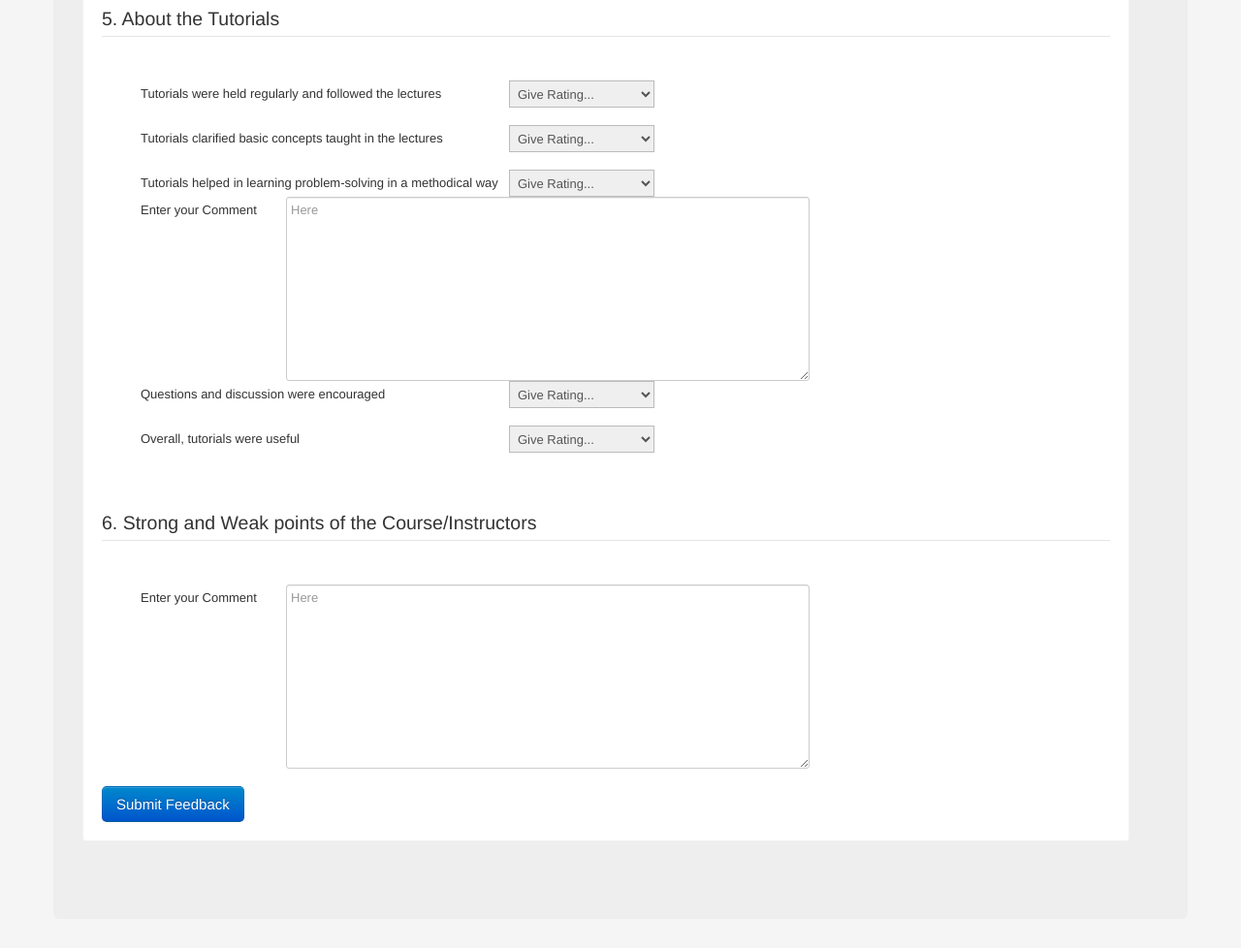
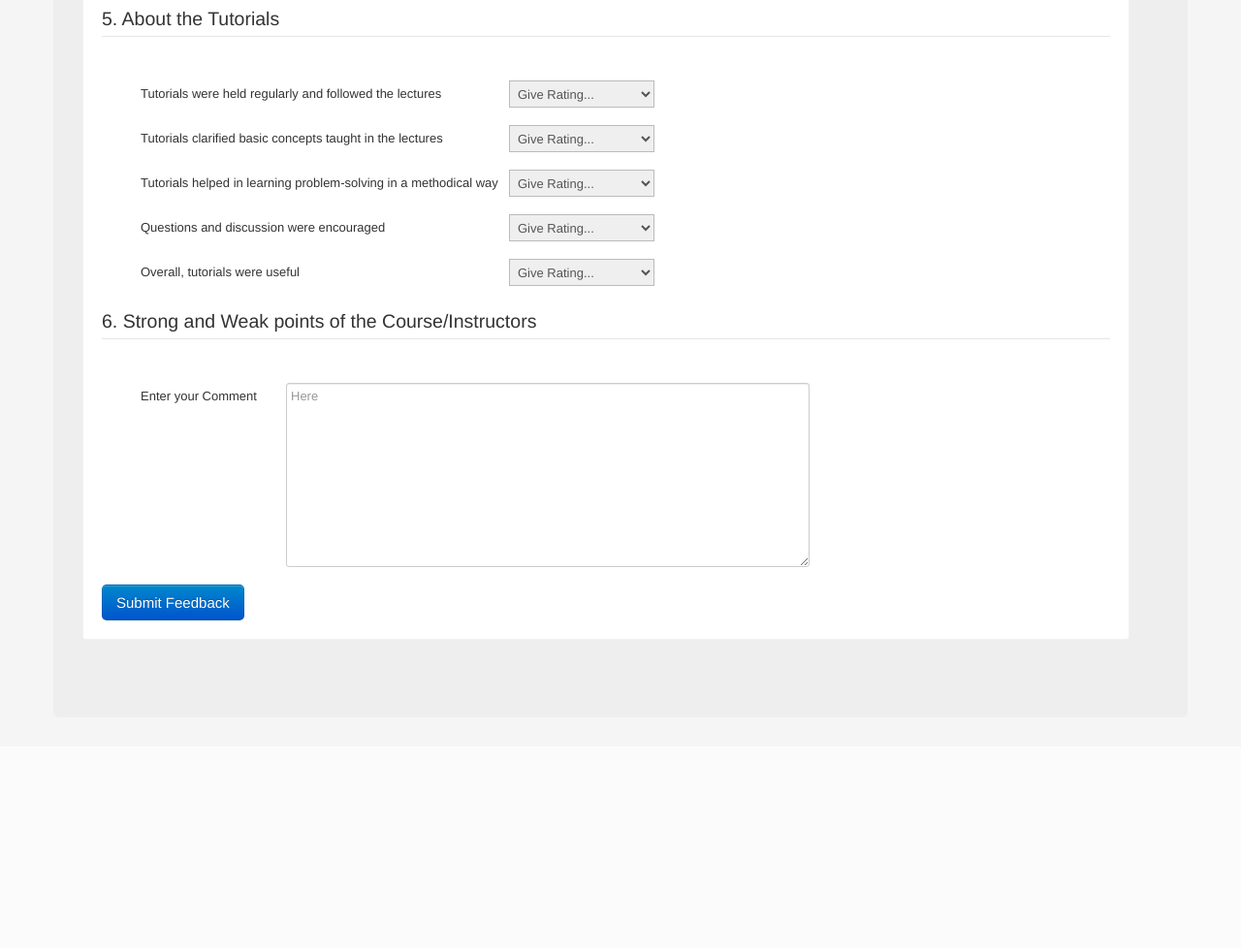
Before and after one commit to sai-manoj-kumar/iitg-feedback, a Python web app: template templates/formA.jinja2 in a window 1280 px wide. Shown: the part 1414-2392 px from the top of the page at 97% size. After the commit the page ends 2154 px from the top, so only its background shows below. Run offline with Jinja, Linux system fonts and the light colour scheme; the template is opened without the code that fills it, so the values that code supplies are empty.

Commit message:
Corrects erroneous html in formA.jinja2

```diff
--- a/templates/formA.jinja2
+++ b/templates/formA.jinja2
@@ -464,15 +464,7 @@
                 </select>
 
             </div>
-    <div class="control-group">
-        <label class="control-label" for="comment" style="width: 150px;">
-            Enter your Comment
-        </label>
-
-        <div class="controls" style="margin-left: 170px;">
-            <textarea name="comment" placeholder="Here"  id="comment" rows="10" class="input-xxlarge"></textarea>
         </div>
-
 
         <div class="control-group">
             <label class="control-label" for="rating5.4">
```
